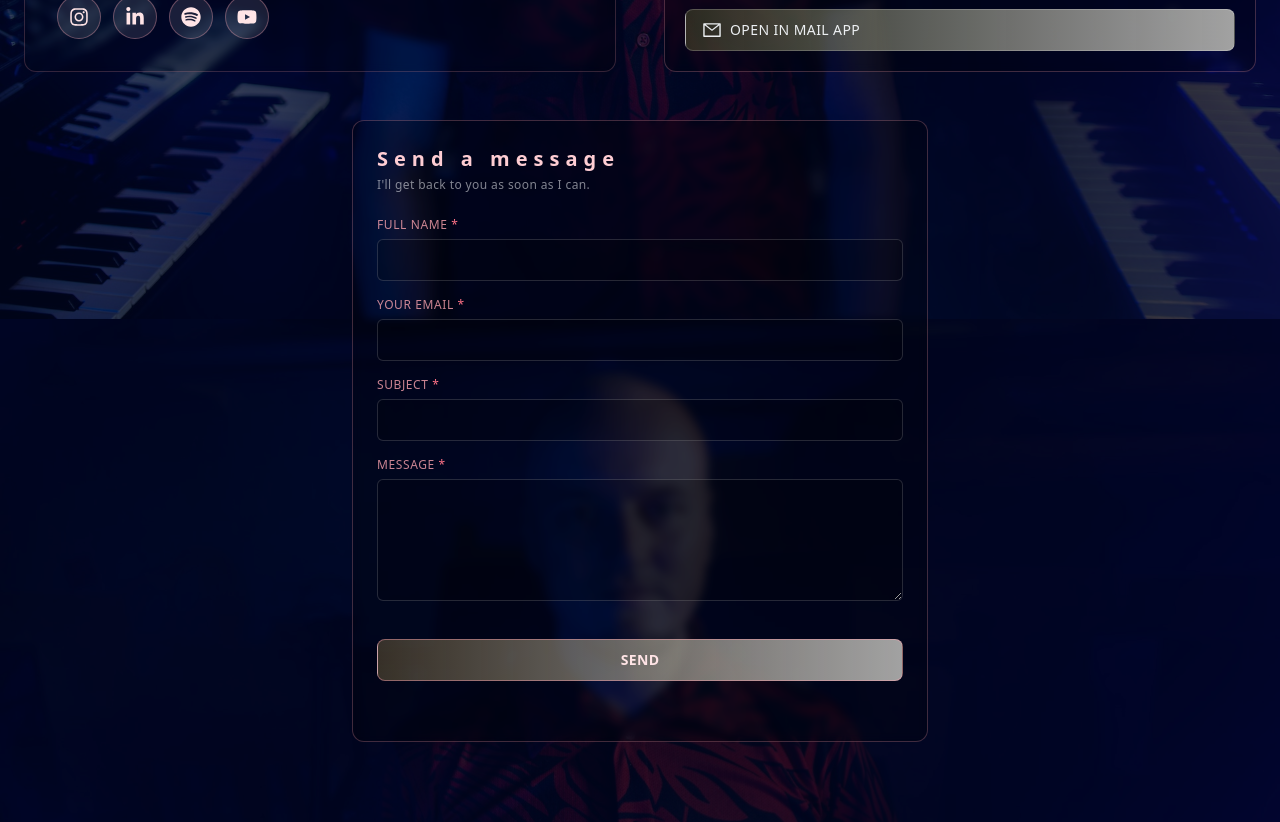
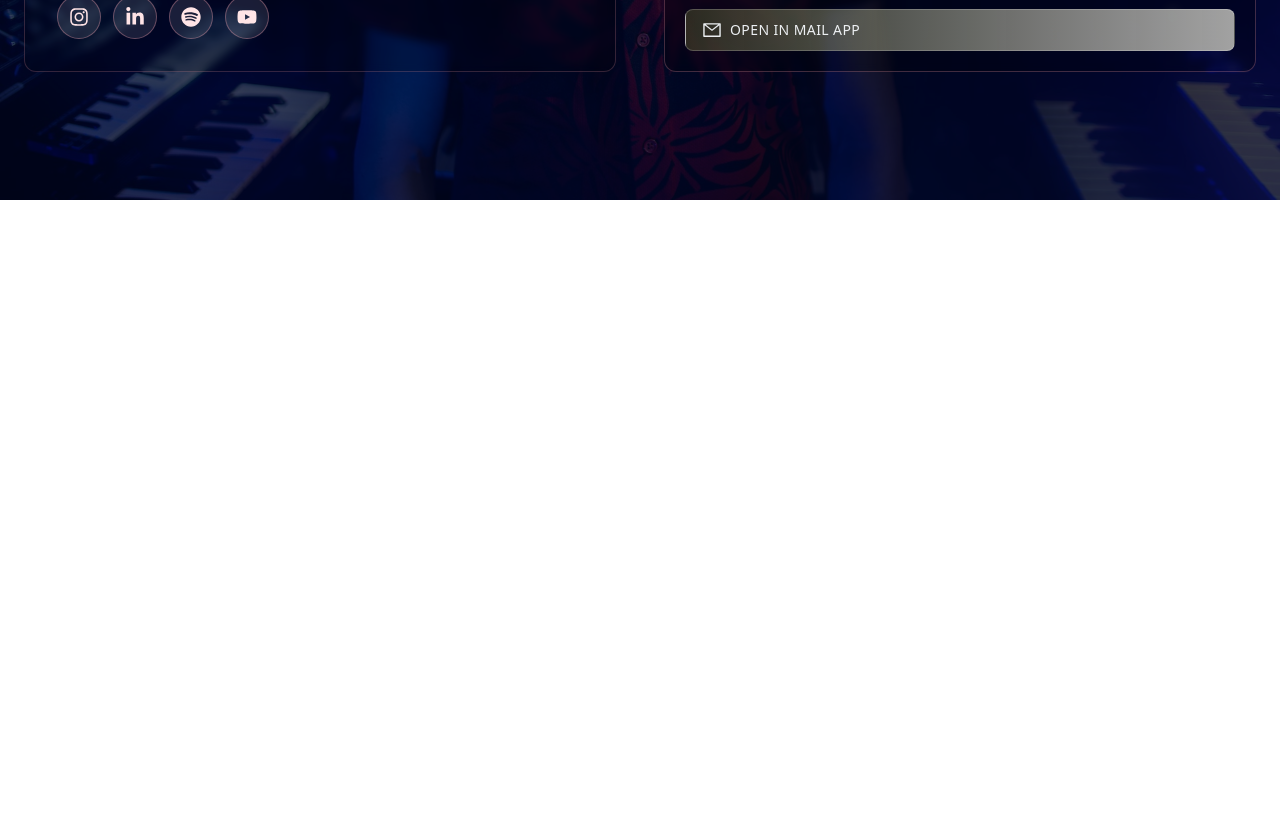
Before and after one commit to salomt/portfolio2023, a Next.js app: page / in a window 1280 px wide. Shown: the part 7640-8462 px from the top of the page. After the commit the page ends 7840 px from the top, so only its background shows below. Built offline with nearby package versions, Linux system fonts and the light colour scheme.

Commit message:
hide contact form for now

```diff
--- a/src/components/Contact.jsx
+++ b/src/components/Contact.jsx
@@ -4,8 +4,7 @@ import { FaInstagram, FaLinkedinIn, FaSpotify, FaYoutube } from "react-icons/fa"
 import ContactEmailBlock from "./ContactEmailBlock"
 import ContactForm from "./ContactForm"
 
-const socialBtn =
-  "flex h-11 w-11 shrink-0 items-center justify-center rounded-full border border-rose-300/35 bg-white/10 text-rose-100 transition hover:border-rose-300/55 hover:bg-rose-300/15 hover:text-white"
+const socialBtn = "flex h-11 w-11 shrink-0 items-center justify-center rounded-full border border-rose-300/35 bg-white/10 text-rose-100 transition hover:border-rose-300/55 hover:bg-rose-300/15 hover:text-white"
 
 const Contact = () => {
   return (
@@ -16,9 +15,7 @@ const Contact = () => {
 
         <div className="grid gap-10 lg:grid-cols-2 lg:items-stretch lg:gap-12">
           <div className="flex flex-col rounded-xl border border-rose-300/20 bg-black/15 p-6 backdrop-blur-sm sm:p-8 lg:min-h-0 lg:h-full">
-            <p className="leading-relaxed text-[#eceff2]/90">
-              I am available for new projects and gigs — connect using the links below or send a message.
-            </p>
+            <p className="leading-relaxed text-[#eceff2]/90">I am available for new projects and gigs — connect using the links below or send a message.</p>
             <div className="mt-auto flex flex-wrap gap-3 pt-8">
               <a href="https://www.instagram.com/t.salomaa/" target="_blank" rel="noopener noreferrer" className={socialBtn} aria-label="Instagram">
                 <FaInstagram className="h-5 w-5" />
@@ -26,13 +23,7 @@ const Contact = () => {
               <a href="https://www.linkedin.com/in/tommi-salomaa/" target="_blank" rel="noopener noreferrer" className={socialBtn} aria-label="LinkedIn">
                 <FaLinkedinIn className="h-5 w-5" />
               </a>
-              <a
-                href="https://open.spotify.com/artist/4Zu0QLKCCz02GjpdBvSSi9?si=xJ7Uxx7FTGGNMfwKrYTrIg"
-                target="_blank"
-                rel="noopener noreferrer"
-                className={socialBtn}
-                aria-label="Spotify"
-              >
+              <a href="https://open.spotify.com/artist/4Zu0QLKCCz02GjpdBvSSi9?si=xJ7Uxx7FTGGNMfwKrYTrIg" target="_blank" rel="noopener noreferrer" className={socialBtn} aria-label="Spotify">
                 <FaSpotify className="h-5 w-5" />
               </a>
               <a href="https://www.youtube.com/channel/UCWC3h6X0fklYLBxCQTvGfnQ" target="_blank" rel="noopener noreferrer" className={socialBtn} aria-label="YouTube">
@@ -44,9 +35,7 @@ const Contact = () => {
           <ContactEmailBlock className="min-h-0" />
         </div>
 
-        <div className="mt-10 flex w-full justify-center lg:mt-12">
-          <ContactForm />
-        </div>
+        <div className="mt-10 flex w-full justify-center lg:mt-12">{/* <ContactForm /> */}</div>
       </div>
     </div>
   )
```
